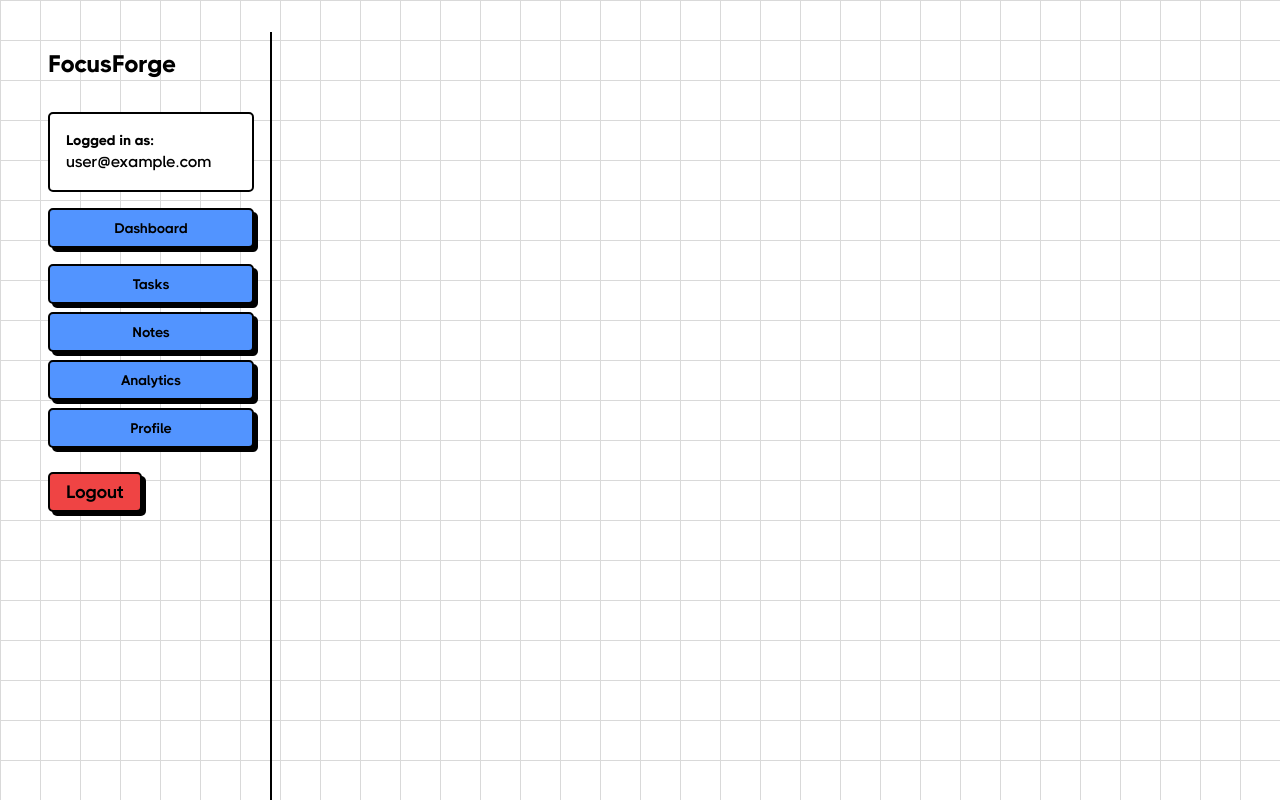
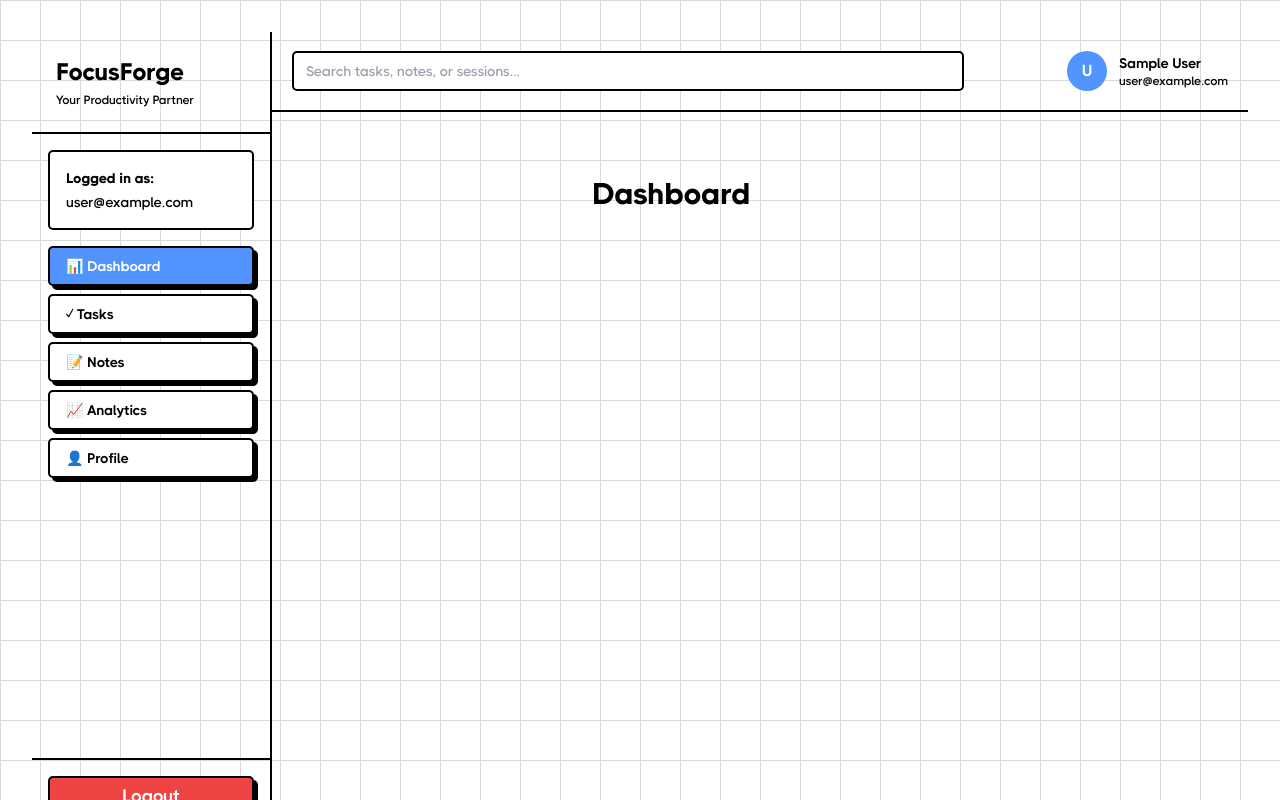
Before and after one commit to Aryansinha2811/FocusForge, a React (Vite) app: page /dashboard in a window 1280 px wide. Shown: the top 800 px of the page. Built offline with nearby package versions, Linux system fonts and the light colour scheme; no server answers; sample sign-in values are in the browser's storage.

Commit message:
Dashboard Layout Set & Sidebar and Topbar intitialized !

```diff
--- a/src/App.tsx
+++ b/src/App.tsx
@@ -1,8 +1,13 @@
 // src/App.tsx
 import { Routes, Route, Navigate } from 'react-router-dom';
 import Home from './Pages/Landing/Home';
+import { DashboardLayout } from './Pages/Dashboard/DashboardLayout';
 import Dashboard from './Pages/Dashboard/Dashboard';
-import ProtectedRoute from '../src/ProtectedRoute';
+import Tasks from './Pages/Dashboard/Tasks';
+import Notes from './Pages/Dashboard/Notes';
+import Analytics from './Pages/Dashboard/Analytics';
+import Profile from './Pages/Dashboard/Profile';
+import ProtectedRoute from './ProtectedRoute';
 
 function App() {
   return (
@@ -11,15 +16,22 @@ function App() {
         {/* Landing Page */}
         <Route path="/" element={<Home />} />
 
-        {/* Protected Dashboard Route */}
+        {/* Protected Dashboard Routes with Layout */}
         <Route
           path="/dashboard"
           element={
             <ProtectedRoute>
-              <Dashboard />
+              <DashboardLayout />
             </ProtectedRoute>
           }
-        />
+        >
+          {/* Nested routes - these render inside DashboardLayout's <Outlet /> */}
+          <Route index element={<Dashboard />} /> {/* /dashboard */}
+          <Route path="tasks" element={<Tasks />} /> {/* /dashboard/tasks */}
+          <Route path="notes" element={<Notes />} /> {/* /dashboard/notes */}
+          <Route path="analytics" element={<Analytics />} /> {/* /dashboard/analytics */}
+          <Route path="profile" element={<Profile />} /> {/* /dashboard/profile */}
+        </Route>
 
         {/* Redirect any unknown routes to home */}
         <Route path="*" element={<Navigate to="/" replace />} />
--- a/src/Pages/Dashboard/Analytics.tsx
+++ b/src/Pages/Dashboard/Analytics.tsx
@@ -0,0 +1,7 @@
+export default function Analytics(){
+    return(
+        <div>
+            Analytics Page
+        </div>
+    )
+}
--- a/src/Pages/Dashboard/Dashboard.tsx
+++ b/src/Pages/Dashboard/Dashboard.tsx
@@ -1,10 +1,7 @@
-import { Sidebar } from "./Sidebar"
-
 export default function Dashboard(){
     return(
 
         <div>
-            <Sidebar />
             <div className="ml-64 p-8">
                 <h1 className="text-3xl font-hero font-bold mb-4">Dashboard</h1>
                 {/* Main dashboard content goes here */}
--- /dev/null
+++ b/src/Pages/Dashboard/DashboardLayout.tsx
@@ -0,0 +1,24 @@
+// src/Pages/Dashboard/DashboardLayout.tsx
+import { Outlet } from 'react-router-dom';
+import { Sidebar } from './Sidebar';
+import { Topbar } from './Topbar';
+
+export function DashboardLayout() {
+    return (
+        <div className="flex h-screen overflow-hidden">
+            {/* Sidebar - Fixed on left */}
+            <Sidebar />
+
+            {/* Main content area */}
+            <div className="flex-1 flex flex-col overflow-hidden">
+                {/* Topbar - Fixed on top */}
+                <Topbar />
+
+                {/* Content area - This is where nested routes render */}
+                <main className="flex-1 overflow-auto p-8">
+                    <Outlet /> {/* This renders Dashboard.tsx, Tasks.tsx, Notes.tsx, etc. */}
+                </main>
+            </div>
+        </div>
+    );
+}
--- a/src/Pages/Dashboard/Notes.tsx
+++ b/src/Pages/Dashboard/Notes.tsx
@@ -0,0 +1,3 @@
+export default function Notes(){
+    return <div>Notes Page</div>;
+}
--- a/src/Pages/Dashboard/Profile.tsx
+++ b/src/Pages/Dashboard/Profile.tsx
@@ -0,0 +1,5 @@
+export default function Profile(){
+    return (
+        <div>Profile Page</div>
+    )
+}
--- a/src/Pages/Dashboard/Sidebar.tsx
+++ b/src/Pages/Dashboard/Sidebar.tsx
@@ -1,12 +1,11 @@
-// src/Pages/Dashboard/Sidebar.tsx - EXAMPLE LOGOUT IMPLEMENTATION
+// src/Pages/Dashboard/Sidebar.tsx
 import { useAuth } from '@/context/AuthContext';
+import { Link, useLocation } from 'react-router-dom';
 import { Button } from '@/components/ui/button';
-
-// This is an EXAMPLE of how to use logout in your Sidebar
-// Replace this with your actual Sidebar design
 
 export function Sidebar() {
     const { user, logout } = useAuth();
+    const location = useLocation();
 
     const handleLogout = async () => {
         try {
@@ -17,71 +16,93 @@ export function Sidebar() {
         }
     };
 
+    // Helper to check if link is active
+    const isActive = (path: string) => location.pathname === path;
+
     return (
-        <div className="w-60 h-screen bg-transparent p-4 border-r-2 border-border">
-            {/* Your existing sidebar content */}
-            <div className="mb-8">
+        <div className="w-60 h-screen bg-transparent border-r-2 border-border flex flex-col">
+            {/* Logo */}
+            <div className="p-6 border-b-2 border-border">
                 <h2 className="text-2xl font-hero font-bold">FocusForge</h2>
+                <p className="text-xs text-foreground/60 font-paragraph mt-1">
+                    Your Productivity Partner
+                </p>
             </div>
 
             {/* User Info */}
             {user && (
-                <div className="mb-4 w-150 p-4 bg-white rounded-base border-2 border-border">
+                <div className="m-4 p-4 bg-white rounded-base border-2 border-border">
                     <p className="text-sm font-hero text-foreground/60">Logged in as:</p>
-                    <p className="font-paragraph font-semibold truncate">{user.email}</p>
+                    <p className="font-paragraph font-semibold truncate text-sm mt-1">
+                        {user.email}
+                    </p>
                 </div>
             )}
 
             {/* Navigation Links */}
-            <nav className="space-y-2 mb-6">
+            <nav className="flex-1 px-4 space-y-2">
+                <Link to="/dashboard">
                     <Button
-                    className='w-full mb-2'
+                        className={`w-full justify-start font-button mb-2 ${
+                            isActive('/dashboard') ? 'bg-main text-white' : ''
+                        }`}
+                        variant={isActive('/dashboard') ? 'default' : 'neutral'}
                     >
-                    <a href="/dashboard" className="block p-5 rounded-base font-button">
-                        Dashboard
-                    </a>
+                        📊 Dashboard
                     </Button>
+                </Link>
 
+                <Link to="/dashboard/tasks">
+                    <Button
+                        className={`w-full justify-start font-button mb-2 ${
+                            isActive('/dashboard/tasks') ? 'bg-main text-white' : ''
+                        }`}
+                        variant={isActive('/dashboard/tasks') ? 'default' : 'neutral'}
+                    >
+                        ✓ Tasks
+                    </Button>
+                </Link>
 
+                <Link to="/dashboard/notes">
                     <Button
-                    className='w-full mb-2'
+                        className={`w-full justify-start font-button mb-2 ${
+                            isActive('/dashboard/notes') ? 'bg-main text-white' : ''
+                        }`}
+                        variant={isActive('/dashboard/notes') ? 'default' : 'neutral'}
                     >
-                    <a href="/dashboard/tasks" className="block p-5 rounded-base font-button">
-                        Tasks
-                    </a>
+                        📝 Notes
                     </Button>
+                </Link>
 
+                <Link to="/dashboard/analytics">
                     <Button
-                    className='w-full mb-2'
+                        className={`w-full justify-start font-button mb-2 ${
+                            isActive('/dashboard/analytics') ? 'bg-main text-white' : ''
+                        }`}
+                        variant={isActive('/dashboard/analytics') ? 'default' : 'neutral'}
                     >
-                    <a href="/dashboard/notes" className="block p-5 rounded-base font-button">
-                        Notes
-                    </a>
+                        📈 Analytics
                     </Button>
+                </Link>
 
+                <Link to="/dashboard/profile">
                     <Button
-                    className='w-full mb-2'
+                        className={`w-full justify-start font-button mb-2 ${
+                            isActive('/dashboard/profile') ? 'bg-main text-white' : ''
+                        }`}
+                        variant={isActive('/dashboard/profile') ? 'default' : 'neutral'}
                     >
-                    <a href="/dashboard/analytics" className="block p-5 rounded-base font-button">
-                        Analytics
-                    </a>
+                        👤 Profile
                     </Button>
-
-                <Button
-                    className='w-full mb-2'
-                >
-                    <a href="/dashboard/profile" className="block p-5 rounded-base font-button">
-                        Profile
-                    </a>
-                </Button>
+                </Link>
             </nav>
 
-            {/* Logout Button - This is what you need! */}
-            <div className="absolute w-100 space-y-2">
+            {/* Logout Button */}
+            <div className="p-4 border-t-2 border-border">
                 <Button
                     onClick={handleLogout}
                     variant="neutral"
-                    className="w-full font-button text-lg bg-red-500"
+                    className="w-full font-button font-bold text-lg bg-red-500 hover:bg-red-600 text-white"
                 >
                     Logout
                 </Button>
--- a/src/Pages/Dashboard/Tasks.tsx
+++ b/src/Pages/Dashboard/Tasks.tsx
@@ -0,0 +1,7 @@
+export default function Tasks(){
+    return(
+        <div>
+            <h1>Tasks Page</h1>
+        </div>
+    )
+}
--- a/src/Pages/Dashboard/Topbar.tsx
+++ b/src/Pages/Dashboard/Topbar.tsx
@@ -0,0 +1,40 @@
+// src/Pages/Dashboard/Topbar.tsx
+import { useAuth } from '@/context/AuthContext';
+import { Input } from '@/components/ui/input';
+
+export function Topbar() {
+    const { user } = useAuth();
+
+    return (
+        <div className="h-20 bg-transparent border-b-2 border-border px-5 flex items-center justify-between">
+            {/* Search Bar */}
+            <div className="flex-1 max-w-2xl max-h-30">
+                <Input
+                    type="text"
+                    placeholder="Search tasks, notes, or sessions..."
+                    className="w-full font-paragraph"
+                />
+            </div>
+
+            {/* Right side - Notifications & User */}
+            <div className="flex items-center gap-4">
+
+
+                {/* User Profile */}
+                <div className="flex items-center gap-3">
+                    <div className="w-10 h-10 bg-main text-white rounded-full flex items-center justify-center font-bold font-button">
+                        {user?.email?.charAt(0).toUpperCase() || 'J'}
+                    </div>
+                    <div className="hidden md:block">
+                        <p className="font-button font-semibold text-sm">
+                            {user?.displayName || 'John Doe'}
+                        </p>
+                        <p className="text-xs text-foreground/60 font-paragraph">
+                            {user?.email || 'you@gmail.com'}
+                        </p>
+                    </div>
+                </div>
+            </div>
+        </div>
+    );
+}
--- a/src/components/Layout/Navbar.tsx
+++ b/src/components/Layout/Navbar.tsx
@@ -37,11 +37,11 @@ export default function Navbar({ onOpenAuth }: NavbarProps) {
 
     return(
         <header
-            className={`sticky top-2 z-50 w-full transition-transform duration-300 ${
+            className={`sticky top-3 z-50 w-full transition-transform duration-300 ${
                 isVisible ? 'translate-y-0' : '-translate-y-[calc(100%+0.5rem)]'
             }`}
         >
-            <nav className="mx-auto flex max-w-7xl items-center justify-between p-4 bg-white border-2 border-border shadow-shadow rounded-xl">
+            <nav className="mx-auto flex max-w-6xl items-center justify-between p-4 bg-white border-2 border-border shadow-shadow rounded-xl">
                 {/* Logo and Name */}
                 <div className="flex items-center gap-3">
                     <img src={Focus} alt="FocusForge" className="h-8 w-8 mb-1" />
```
Lines whose indentation alone changed are shown as unchanged.
